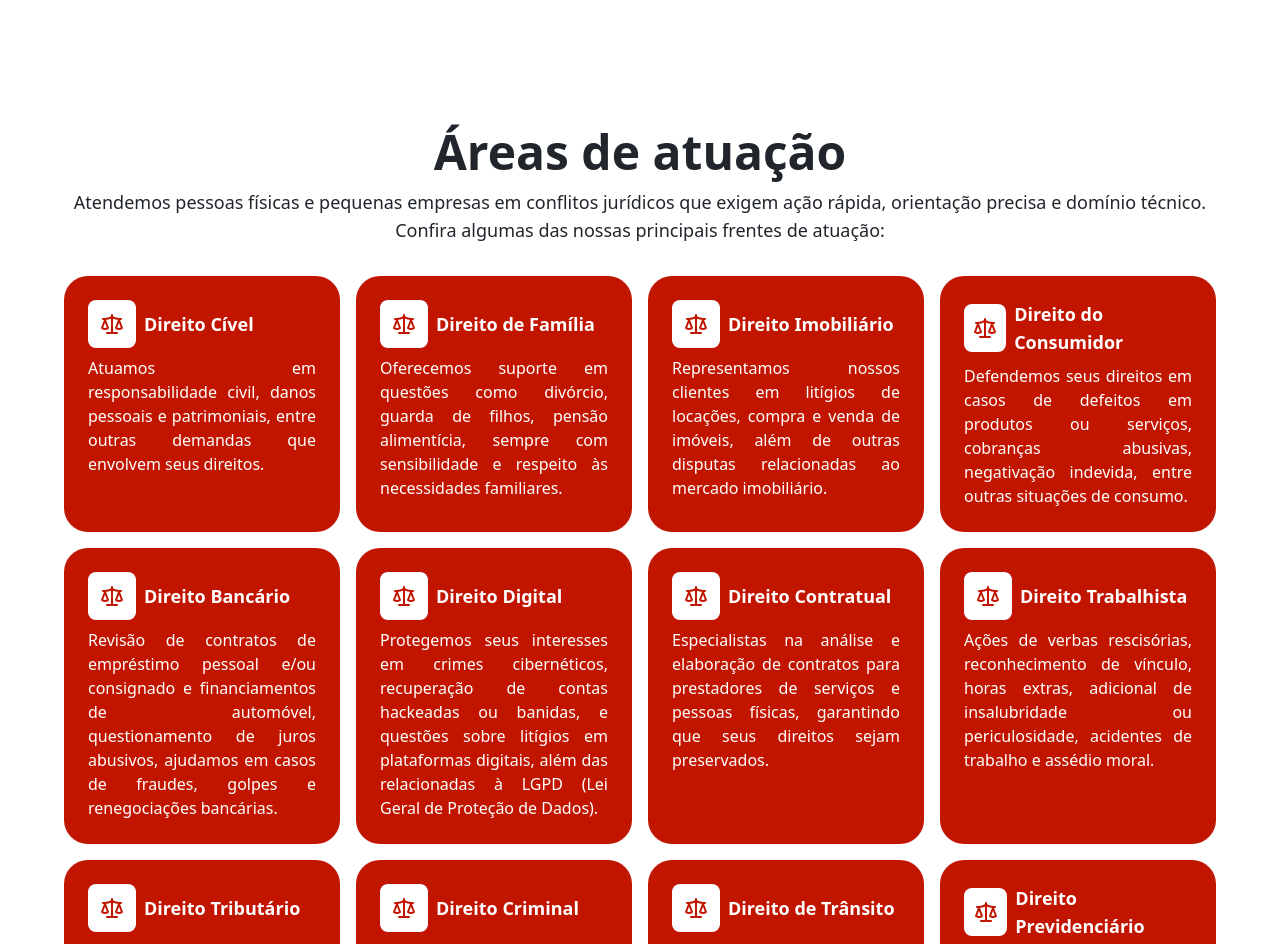
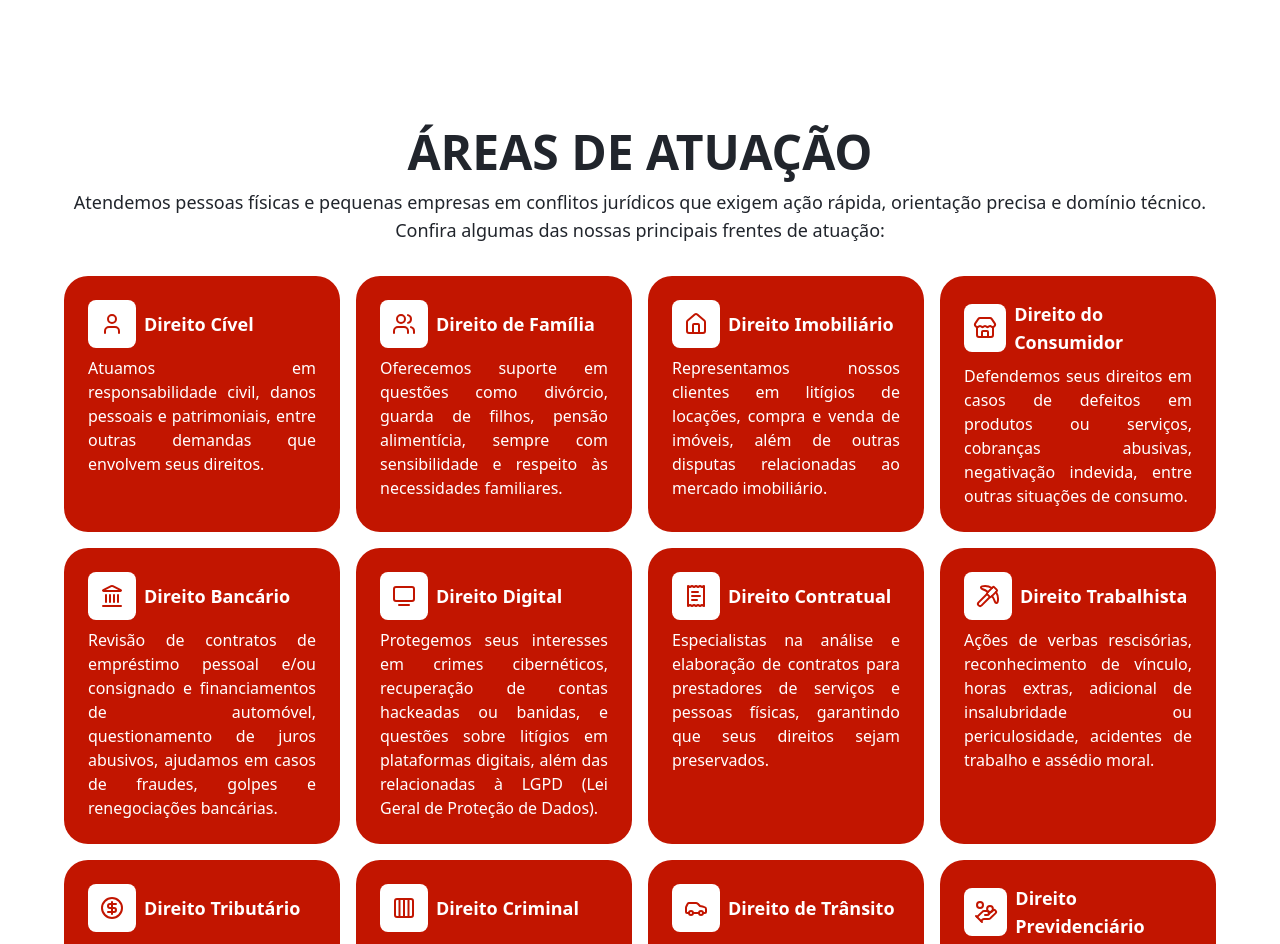
Before and after one commit to williamcolognesi/ribeiro-advocacia, a Next.js app: page / in a window 1280 px wide. Shown: the part 1420-2364 px from the top of the page. Built offline with nearby package versions, Linux system fonts and the light colour scheme.

Commit message:
feat: mudancas pedidas 11/08

```diff
--- a/src/app/globals.css
+++ b/src/app/globals.css
@@ -24,6 +24,6 @@
     @apply text-[40px] leading-14 md:text-[56px] md:leading-16 font-bold;
   }
   h2 {
-    @apply text-4xl md:text-5xl md:leading-[56px] font-bold;
+    @apply text-4xl md:text-5xl md:leading-[56px] font-bold uppercase;
   }
 }
--- a/src/components/Button.tsx
+++ b/src/components/Button.tsx
@@ -1,4 +1,5 @@
 import { ArrowRight } from "lucide-react"
+import Link from "next/link"
 
 interface ButtonProps {
   outlined: boolean
@@ -8,7 +9,7 @@ interface ButtonProps {
 
 export function Button({ outlined, color, children }: ButtonProps) {
   return (
-    <a href="https://wa.me/5519992753375" target="_blank">
+    <Link href="https://wa.me/5519992753375" target="_blank">
       <button
         style={{
           backgroundColor: outlined ? "transparent" : color,
@@ -19,6 +20,6 @@ export function Button({ outlined, color, children }: ButtonProps) {
       >
         {children}
       </button>
-    </a>
+    </Link>
   )
 }
--- a/src/orgs/AdvantageSection.tsx
+++ b/src/orgs/AdvantageSection.tsx
@@ -1,9 +1,23 @@
-import { Scale } from "lucide-react"
+import {
+  Car,
+  CircleDollarSign,
+  Columns4,
+  HandCoins,
+  House,
+  Landmark,
+  Pickaxe,
+  ReceiptText,
+  Scale,
+  Store,
+  TvMinimal,
+  User,
+  Users,
+} from "lucide-react"
 import { AdvantageCard } from "@/components/AdvantageCard"
 
 export function AdvantageSection() {
   return (
-    <section className="px-8 py-8 md:px-16 md:py-20 space-y-8 md:space-x-8">
+    <section className="px-4 py-4 md:px-16 md:py-20 space-y-8 md:space-x-8">
       <div className="space-y-4">
         <div className="text-center space-y-2 text-gray-600">
           <h2 className="font-bold">Áreas de atuação</h2>
@@ -16,62 +30,62 @@ export function AdvantageSection() {
         </div>
         <div className="grid grid-cols-1 md:grid-cols-2 lg:grid-cols-4 gap-4 pt-4">
           <AdvantageCard
-            icon={<Scale />}
+            icon={<User />}
             titulo="Direito Cível"
             descricao="Atuamos em responsabilidade civil, danos pessoais e patrimoniais, entre outras demandas que envolvem seus direitos."
           />
           <AdvantageCard
-            icon={<Scale />}
+            icon={<Users />}
             titulo="Direito de Família"
             descricao="Oferecemos suporte em questões como divórcio, guarda de filhos, pensão alimentícia, sempre com sensibilidade e respeito às necessidades familiares."
           />
           <AdvantageCard
-            icon={<Scale />}
+            icon={<House />}
             titulo="Direito Imobiliário"
             descricao="Representamos nossos clientes em litígios de locações, compra e venda de imóveis, além de outras disputas relacionadas ao mercado imobiliário."
           />
           <AdvantageCard
-            icon={<Scale />}
+            icon={<Store />}
             titulo="Direito do Consumidor"
             descricao="Defendemos seus direitos em casos de defeitos em produtos ou serviços, cobranças abusivas, negativação indevida, entre outras situações de consumo."
           />
           <AdvantageCard
-            icon={<Scale />}
+            icon={<Landmark />}
             titulo="Direito Bancário"
             descricao="Revisão de contratos de empréstimo pessoal e/ou consignado e financiamentos de automóvel, questionamento de juros abusivos, ajudamos em casos de fraudes, golpes e renegociações bancárias."
           />
           <AdvantageCard
-            icon={<Scale />}
+            icon={<TvMinimal />}
             titulo="Direito Digital"
             descricao="Protegemos seus interesses em crimes cibernéticos, recuperação de contas hackeadas ou banidas, e questões sobre litígios em plataformas digitais, além das relacionadas à LGPD (Lei Geral de Proteção de Dados)."
           />
           <AdvantageCard
-            icon={<Scale />}
+            icon={<ReceiptText />}
             titulo="Direito Contratual"
             descricao="Especialistas na análise e elaboração de contratos para prestadores de serviços e pessoas físicas, garantindo que seus direitos sejam preservados."
           />
           <AdvantageCard
-            icon={<Scale />}
+            icon={<Pickaxe />}
             titulo="Direito Trabalhista"
             descricao="Ações de verbas rescisórias, reconhecimento de vínculo, horas extras, adicional de insalubridade ou periculosidade, acidentes de trabalho e assédio moral."
           />
           <AdvantageCard
-            icon={<Scale />}
+            icon={<CircleDollarSign />}
             titulo="Direito Tributário"
             descricao="Defesa contra cobranças indevidas, execuções fiscais, planejamento tributário, compensações e regularização de débitos para pessoas físicas e empresas."
           />
           <AdvantageCard
-            icon={<Scale />}
+            icon={<Columns4 />}
             titulo="Direito Criminal"
             descricao="Defesa em inquéritos e ações penais, crimes patrimoniais, estelionato, lesões, audiências de custódia, tráfico, violência doméstica e crimes cibernéticos."
           />
           <AdvantageCard
-            icon={<Scale />}
+            icon={<Car />}
             titulo="Direito de Trânsito"
             descricao="Defesa em infrações, suspensão ou cassação de CNH, acidentes com vítimas, crimes de trânsito e regularização documental de veículos."
           />
           <AdvantageCard
-            icon={<Scale />}
+            icon={<HandCoins />}
             titulo="Direito Previdenciário"
             descricao="Aposentadorias (por idade, tempo de contribuição, especial), pensões, auxílios por incapacidade, revisões de benefícios, BPC/LOAS e planejamento previdenciário."
           />
--- a/src/orgs/ContentImage.tsx
+++ b/src/orgs/ContentImage.tsx
@@ -4,7 +4,7 @@ import { Button } from "@/components/Button"
 
 export function Content() {
   return (
-    <section className="px-8 py-8 md:px-16 md:py-20 grid grid-cols-12 space-y-8 md:space-x-8">
+    <section className="px-4 py-8 md:px-16 md:py-20 grid grid-cols-12 space-y-8 md:space-x-8">
       <div className="col-span-12 md:col-span-1 flex flex-col text-center justify-center md:text-left space-y-4"></div>
       <div className="col-span-12 md:col-span-4 flex items-center justify-center left-0">
         <Image
--- a/src/orgs/CtaSection.tsx
+++ b/src/orgs/CtaSection.tsx
@@ -5,11 +5,11 @@ import { Button } from "@/components/Button"
 
 export function CtaSection() {
   return (
-    <section className="px-8 py-8 md:px-16 md:py-20 space-y-8 md:space-y-0 md:space-x-8 bg-red">
+    <section className="px-4 py-8 md:px-16 md:py-20 space-y-8 md:space-y-0 md:space-x-8 bg-red">
       <div className="grid grid-cols-12 space-x-8 space-y-8">
         <div className="hidden lg:block lg:col-span-1"></div>
         <div className="lg:col-span-5 col-span-12 text-white space-y-6">
-          <h2>
+          <h2 className="text-3xl md:text-5xl normal-case">
             Sermos referência em advocacia resolutiva e precisa, com foco na
             construção de soluções eficazes para problemas reais
           </h2>
--- a/src/orgs/FaqSection.tsx
+++ b/src/orgs/FaqSection.tsx
@@ -2,7 +2,7 @@ import { Question } from "@/components/Question"
 
 export function FaqSection() {
   return (
-    <section className="px-8 py-8 md:px-16 md:py-20 space-y-8 md:space-x-8 bg-[#fafafa]">
+    <section className="px-4 py-8 md:px-16 md:py-20 space-y-8 md:space-x-8 bg-[#fafafa]">
       <div className="space-y-6">
         <div className="">
           <h2 className="font-bold text-5xl leading-14 text-gray-600">
--- a/src/orgs/Hero.tsx
+++ b/src/orgs/Hero.tsx
@@ -3,9 +3,9 @@ import { Button } from "@/components/Button"
 export function Hero() {
   return (
     <section
-      className="relative px-8 md:px-16 min-h-[calc(100dvh)] grid items-center "
+      className="relative px-4 md:px-16 min-h-[calc(100dvh)] grid items-center "
       style={{
-        backgroundImage: "url('/hero-advogado.png')",
+        backgroundImage: "url('/advogado-em-pe.jpg')",
         backgroundSize: "cover",
         backgroundPosition: "center",
       }}
@@ -14,9 +14,7 @@ export function Hero() {
 
       <div className="relative grid grid-cols-12">
         <div className="col-span-12 md:col-span-7 space-y-2 text-white text-center md:text-left">
-          <h1>
-            Bem-vindo ao Ribeiro Advocacia
-          </h1>
+          <h1>Bem-vindo ao Ribeiro Advocacia</h1>
           <p className="text-base md:text-lg leading-relaxed">
             Proteção e confiança para o que mais importa.
           </p>
--- a/src/orgs/TestimonySection.jsx
+++ b/src/orgs/TestimonySection.jsx
@@ -35,7 +35,7 @@ export function TestimonySection() {
   }
 
   return (
-    <section className="px-8 py-8 md:px-16 md:py-20 space-y-8 md:space-x-8">
+    <section className="px-4 py-8 md:px-16 md:py-20 space-y-8 md:space-x-8">
       <div className="space-y-4">
         <div className="text-center space-y-2 text-gray-600">
           <h2>Nota máxima em avaliação</h2>
```
Also changed, not shown: src/orgs/ContentMaps.tsx (+18 -5 lines), public/advogado-em-pe.jpg (added).
